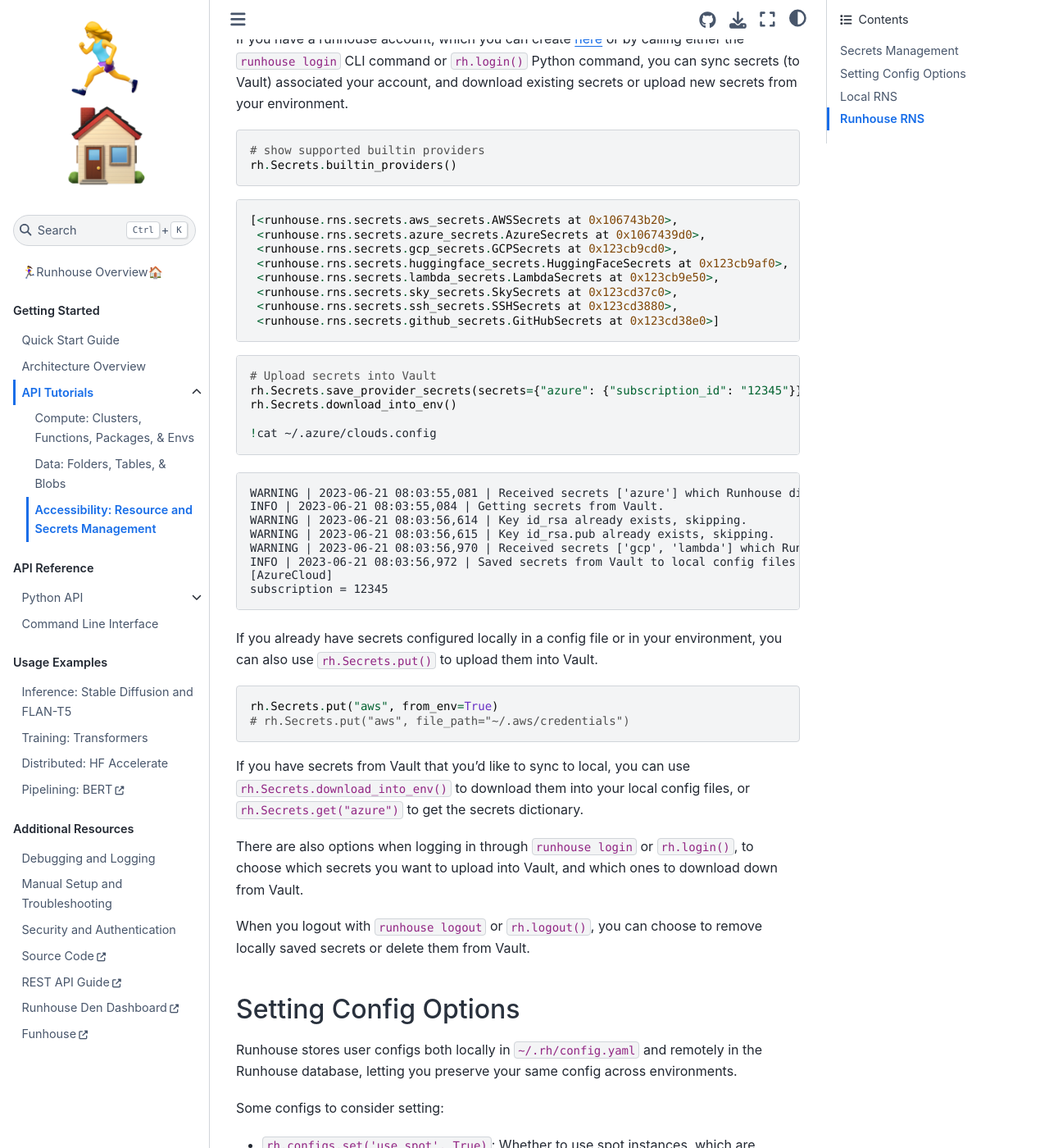
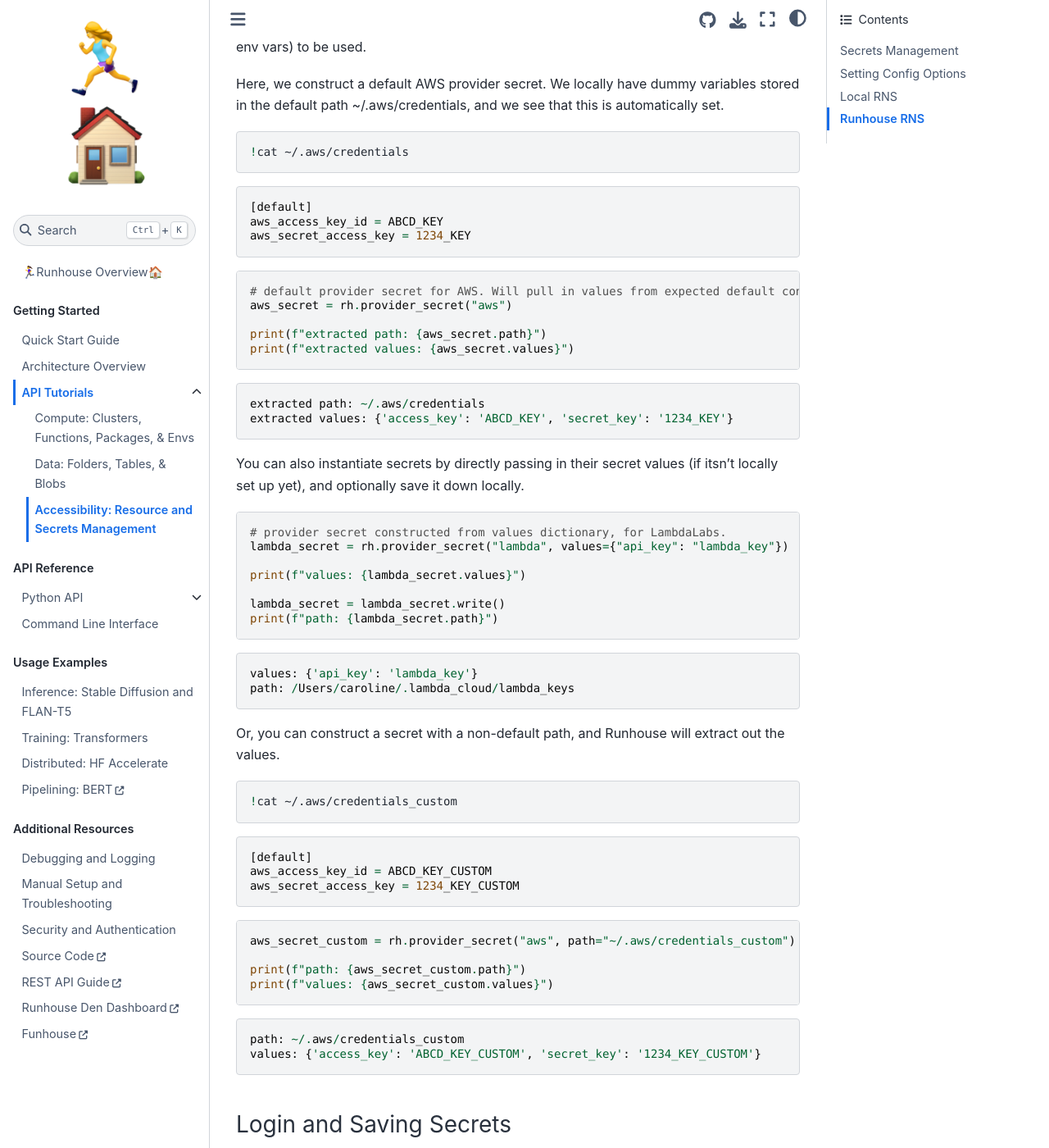
Before and after one commit to run-house/runhouse, a Sphinx documentation site: the page built from docs/tutorials/api/accessibility.rst, in a window 1280 px wide and 1400 px high, scrolled down 1313 px. Shown: the whole window at 82% size. Built offline with Sphinx 7.4.7 and the Sphinx Book theme 1.1.4, drawn with Linux system fonts in a browser that asks for light colours; some of the changed text lies outside the part shown.

Commit message:
secrets docs and accessibility tutorial

```diff
--- a/docs/tutorials/api/accessibility.rst
+++ b/docs/tutorials/api/accessibility.rst
@@ -1,6 +1,5 @@
 Accessibility: Resource and Secrets Management
 ==============================================
-
 
 .. raw:: html
 
@@ -28,7 +27,6 @@
 
     import runhouse as rh
 
-
 Secrets Management
 ------------------
 
@@ -39,26 +37,112 @@
 Hugging Face, Github, etc.) as well as SSH Keys and custom secrets, and
 stores them in Hashicorp Vault (and never on Runhouse servers).
 
-The
-`API <https://www.run.house/docs/api/python/secrets>`__
-handles secrets interactions between
+The `API <https://www.run.house/docs/api/python/secrets>`__ handles
+secrets interactions between
 
-* config files
-* environment variables
-* Python variables
-* Vault
+*  config files
+*  environment variables
+*  Python variables
+*  Vault
 
-To use secrets locally without creating account, you can use
-``rh.Secrets.save_provider_secrets()`` to properly sync down your
-credentials into the proper local default paths expected by Runhouse, to
-perform operations such as launching your cloud clusters.
+Creating and Writing Secrets
+~~~~~~~~~~~~~~~~~~~~~~~~~~~~
+
+Secret resources can be constructed and saved. These resources can be
+custom secrets, specified either by a values dictionary or path, or can
+be one of the builtin provider secrets Runhouse supports out of the box.
+
+To construct a builtin provider secret, use the ``rh.provider_secret``
+factory function, passing in the provider string as the first argument.
+When this secret is saved down or used, Runhouse will extract the secret
+values from the expected default location (path or env vars) to be used.
+
+Here, we construct a default AWS provider secret. We locally have dummy
+variables stored in the default path ~/.aws/credentials, and we see that
+this is automatically set.
 
 .. code:: ipython3
 
-    rh.Secrets.save_provider_secrets(secrets={
-        "aws": {"access_key": "******", "secret_key": "*******"},
-        "lambda": {"api_key": "******"}
-    })
+    !cat ~/.aws/credentials
+
+
+.. parsed-literal::
+
+    [default]
+    aws_access_key_id = ABCD_KEY
+    aws_secret_access_key = 1234_KEY
+
+
+.. code:: ipython3
+
+    # default provider secret for AWS. Will pull in values from expected default configuration when used.
+    aws_secret = rh.provider_secret("aws")
+
+    print(f"extracted path: {aws_secret.path}")
+    print(f"extracted values: {aws_secret.values}")
+
+
+.. parsed-literal::
+
+    extracted path: ~/.aws/credentials
+    extracted values: {'access_key': 'ABCD_KEY', 'secret_key': '1234_KEY'}
+
+
+You can also instantiate secrets by directly passing in their secret
+values (if itsn’t locally set up yet), and optionally save it down
+locally.
+
+.. code:: ipython3
+
+    # provider secret constructed from values dictionary, for LambdaLabs.
+    lambda_secret = rh.provider_secret("lambda", values={"api_key": "lambda_key"})
+
+    print(f"values: {lambda_secret.values}")
+
+    lambda_secret = lambda_secret.write()
+    print(f"path: {lambda_secret.path}")
+
+
+.. parsed-literal::
+    :class: code-output
+
+    values: {'api_key': 'lambda_key'}
+    path: /Users/caroline/.lambda_cloud/lambda_keys
+
+
+Or, you can construct a secret with a non-default path, and Runhouse
+will extract out the values.
+
+.. code:: ipython3
+
+    !cat ~/.aws/credentials_custom
+
+
+.. parsed-literal::
+    :class: code-output
+
+    [default]
+    aws_access_key_id = ABCD_KEY_CUSTOM
+    aws_secret_access_key = 1234_KEY_CUSTOM
+
+
+.. code:: ipython3
+
+    aws_secret_custom = rh.provider_secret("aws", path="~/.aws/credentials_custom")
+
+    print(f"path: {aws_secret_custom.path}")
+    print(f"values: {aws_secret_custom.values}")
+
+
+.. parsed-literal::
+    :class: code-output
+
+    path: ~/.aws/credentials_custom
+    values: {'access_key': 'ABCD_KEY_CUSTOM', 'secret_key': '1234_KEY_CUSTOM'}
+
+
+Login and Saving Secrets
+~~~~~~~~~~~~~~~~~~~~~~~~
 
 If you have a runhouse account, which you can create
 `here <run.house/login>`__ or by calling either the ``runhouse login``
@@ -66,69 +150,86 @@
 Vault) associated your account, and download existing secrets or upload
 new secrets from your environment.
 
+There are some useful functions for seeing what the builting providers
+are, what secrets you have configured locally,
+
 .. code:: ipython3
 
     # show supported builtin providers
-    rh.Secrets.builtin_providers()
+    rh.Secret.builtin_providers(as_str=True)
+
+
 
 
 .. parsed-literal::
     :class: code-output
 
-    [<runhouse.rns.secrets.aws_secrets.AWSSecrets at 0x106743b20>,
-     <runhouse.rns.secrets.azure_secrets.AzureSecrets at 0x1067439d0>,
-     <runhouse.rns.secrets.gcp_secrets.GCPSecrets at 0x123cb9cd0>,
-     <runhouse.rns.secrets.huggingface_secrets.HuggingFaceSecrets at 0x123cb9af0>,
-     <runhouse.rns.secrets.lambda_secrets.LambdaSecrets at 0x123cb9e50>,
-     <runhouse.rns.secrets.sky_secrets.SkySecrets at 0x123cd37c0>,
-     <runhouse.rns.secrets.ssh_secrets.SSHSecrets at 0x123cd3880>,
-     <runhouse.rns.secrets.github_secrets.GitHubSecrets at 0x123cd38e0>]
+    ['aws', 'azure', 'gcp', 'github', 'huggingface', 'lambda', 'ssh', 'sky']
 
 
 
 .. code:: ipython3
 
-    # Upload secrets into Vault
-    rh.Secrets.save_provider_secrets(secrets={"azure": {"subscription_id": "12345"}})
-    rh.Secrets.download_into_env()
+    # list of my locally configured secrets
+    locally_configued_secrets = rh.Secret.extract_provider_secrets()
+    locally_configued_secrets
 
-    !cat ~/.azure/clouds.config
+
 
 
 .. parsed-literal::
     :class: code-output
 
-    WARNING | 2023-06-21 08:03:55,081 | Received secrets ['azure'] which Runhouse did not auto-detect as configured. For cloud providers, you may want to run `sky check` to double check that they're enabled and to see instructions on how to enable them.
-    INFO | 2023-06-21 08:03:55,084 | Getting secrets from Vault.
-    WARNING | 2023-06-21 08:03:56,614 | Key id_rsa already exists, skipping.
-    WARNING | 2023-06-21 08:03:56,615 | Key id_rsa.pub already exists, skipping.
-    WARNING | 2023-06-21 08:03:56,970 | Received secrets ['gcp', 'lambda'] which Runhouse did not auto-detect as configured. For cloud providers, you may want to run `sky check` to double check that they're enabled and to see instructions on how to enable them.
-    INFO | 2023-06-21 08:03:56,972 | Saved secrets from Vault to local config files
-    [AzureCloud]
-    subscription = 12345
+    {'aws': <runhouse.resources.secrets.provider_secrets.aws_secret.AWSSecret at 0x154ee99a0>,
+     'gcp': <runhouse.resources.secrets.provider_secrets.gcp_secret.GCPSecret at 0x103da3af0>,
+     'github': <runhouse.resources.secrets.provider_secrets.github_secret.GitHubSecret at 0x103c871f0>,
+     'huggingface': <runhouse.resources.secrets.provider_secrets.huggingface_secret.HuggingFaceSecret at 0x103da3fd0>,
+     'lambda': <runhouse.resources.secrets.provider_secrets.lambda_secret.LambdaSecret at 0x103da3cd0>,
+     'ssh-sagemaker-ssh-gw': <runhouse.resources.secrets.provider_secrets.ssh_secret.SSHSecret at 0x154eae8b0>,
+     'ssh-id_rsa': <runhouse.resources.secrets.provider_secrets.ssh_secret.SSHSecret at 0x154eae790>,
+     'ssh-id_rsa_tmp': <runhouse.resources.secrets.provider_secrets.ssh_secret.SSHSecret at 0x154eae730>}
 
 
 
-If you already have secrets configured locally in a config file or in
-your environment, you can also use ``rh.Secrets.put()`` to upload them
-into Vault.
+.. code:: ipython3
+
+    # if previously logged in and saved secrets to vault, can load down the secrets
+    vault_secrets = rh.Secret.vault_secrets()
+    vault_secrets
+
+
+
+
+.. parsed-literal::
+    :class: code-output
+
+    {'aws': <runhouse.resources.secrets.provider_secrets.aws_secret.AWSSecret at 0x154ee9eb0>,
+     'gcp': <runhouse.resources.secrets.provider_secrets.gcp_secret.GCPSecret at 0x154ee9790>,
+     'lambda': <runhouse.resources.secrets.provider_secrets.lambda_secret.LambdaSecret at 0x154ee9d30>,
+     'github': <runhouse.resources.secrets.provider_secrets.github_secret.GitHubSecret at 0x154ee9f10>,
+     'a': <runhouse.resources.secrets.secret.Secret at 0x154ee9e80>}
+
+
+
+To save a secret to Vault, simply call ``.save()`` on the resource. This
+will save both the values themselves, and relevant metadata such as the
+path where it is locally stored.
+
+You can manually construct and save a resource, or iterate through one
+of the lists above.
 
 .. code:: ipython3
 
-    rh.Secrets.put("aws", from_env=True)
-    # rh.Secrets.put("aws", file_path="~/.aws/credentials")
+    aws_secret_custom.save()
+    locally_configued_secrets["gcp"].save()
 
-If you have secrets from Vault that you’d like to sync to local, you can
-use ``rh.Secrets.download_into_env()`` to download them into your local
-config files, or ``rh.Secrets.get("azure")`` to get the secrets
-dictionary.
 
-There are also options when logging in through ``runhouse login`` or
-``rh.login()``, to choose which secrets you want to upload into Vault,
-and which ones to download down from Vault.
+.. parsed-literal::
+    :class: code-output
 
-When you logout with ``runhouse logout`` or ``rh.logout()``, you can
-choose to remove locally saved secrets or delete them from Vault.
+    INFO | 2023-11-06 15:37:55.564620 | Saving config for aws to Vault
+    INFO | 2023-11-06 15:37:56.901182 | Saving config for gcp to Vault
+
 
 Setting Config Options
 ----------------------
@@ -137,13 +238,11 @@
 remotely in the Runhouse database, letting you preserve your same config
 across environments.
 
-Some configs to consider setting:
-
-
--  ``rh.configs.set('use_spot', True)``: Whether to use spot instances,
-   which are cheaper but can be reclaimed at any time. This is ``False`` by
-   default, because you’ll need to request spot quota from the cloud
-   providers to use spot instances.
+Some configs to consider setting: \*
+``rh.configs.set('use_spot', True)``: Whether to use spot instances,
+which are cheaper but can be reclaimed at any time. This is ``False`` by
+default, because you’ll need to request spot quota from the cloud
+providers to use spot instances.
 
 -  ``rh.configs.set('default_autostop', 30)``: Default autostop time (or
    -1 for indefinitely) for the on-demand cluster, to dynamically stop
@@ -171,14 +270,14 @@
 configurations and data artifacts, to OSS users.
 
 Local Resources live in the current local folder; they are saved down
-into the `rh` folder of the current Git working directory.
+into the ``rh`` folder of the current Git working directory.
 
-If you are not logged into a Runhouse account, calling `.save()` will
-save down resources locally by default. If you are logged into a Runhouse
-account however, Resources will be saved into Runhouse RNS by default, so
-if you would like to specify creating a local resource, you can do so by
-explicitly setting the resource name to begin with `~/` to signal that it
-lives in the current folder.
+If you are not logged into a Runhouse account, calling ``.save()`` will
+save down resources locally by default. If you are logged into a
+Runhouse account however, Resources will be saved into Runhouse RNS by
+default, so if you would like to specify creating a local resource, you
+can do so by explicitly setting the resource name to begin with ``~/``
+to signal that it lives in the current folder.
 
 .. code:: ipython3
 
```
Also changed, not shown: other parts of docs/tutorials/api/accessibility.rst (+0 -1 lines), docs/api/python/secrets.rst (+23 -4 lines), docs/notebooks/api/accessibility.ipynb.
